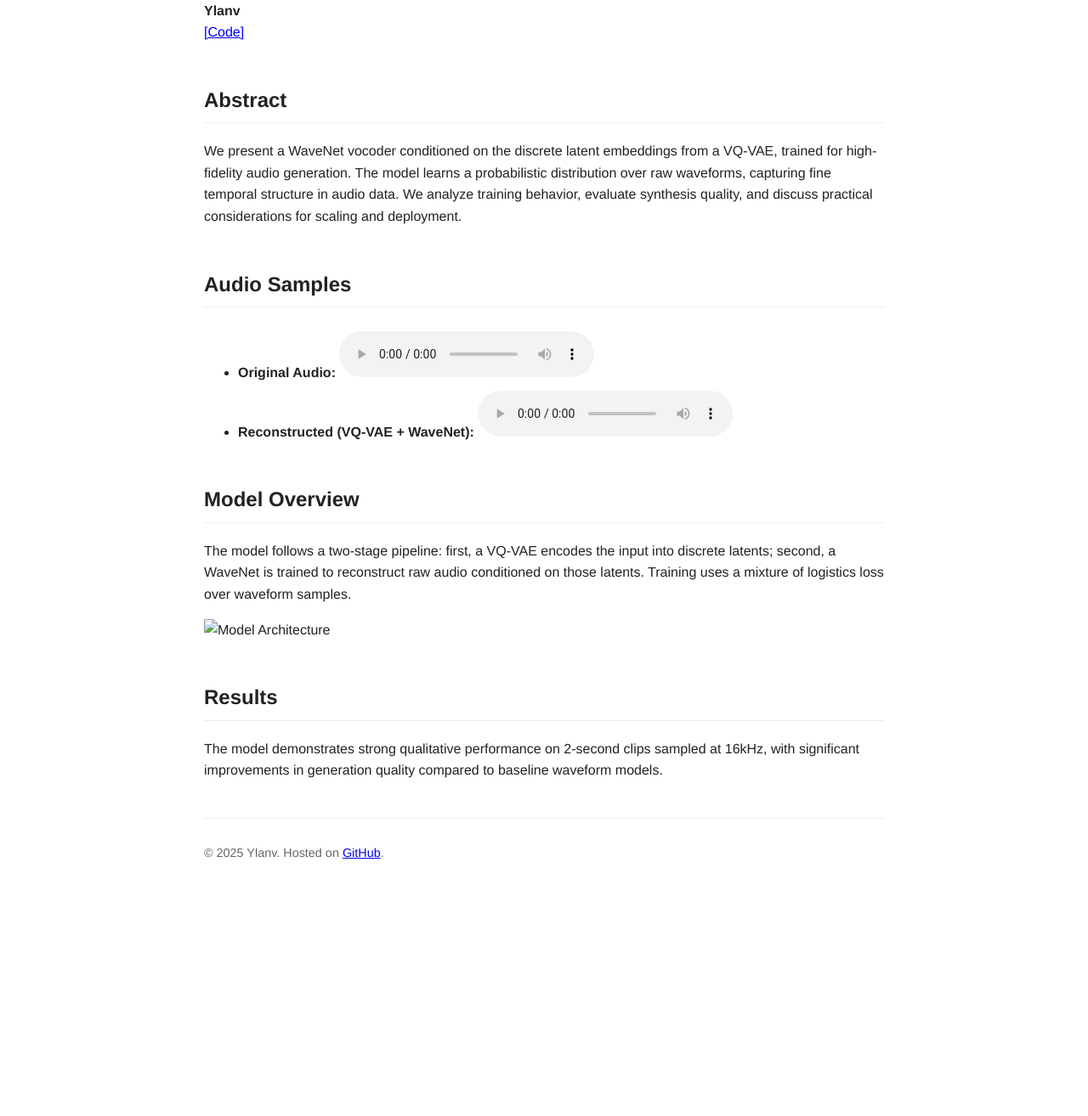
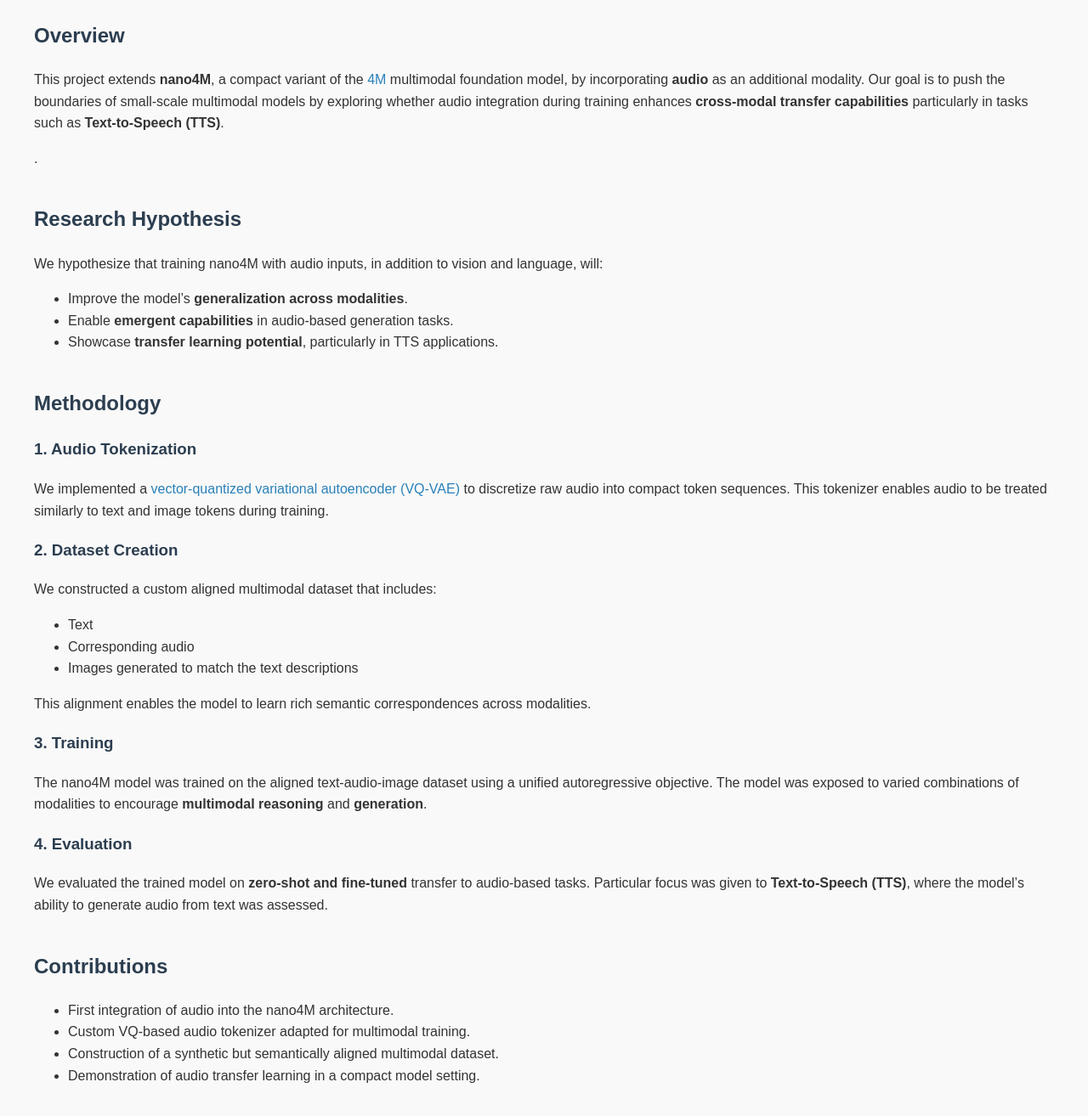
Before and after one commit to Ylanv/nano4M, a plain HTML site: page docs/index.html in a window 1280 px wide. Shown: the part 90-1404 px from the top of the page at 85% size. Before the commit the page ends 1138 px from the top, so only its background shows below. Drawn offline with Linux system fonts and the light colour scheme.

Commit message:
web : Add structure

```diff
--- a/docs/index.html
+++ b/docs/index.html
@@ -2,60 +2,78 @@
 <html lang="en">
 <head>
   <meta charset="UTF-8">
-  <title>WaveNet Conditioned on VQ-VAE Latents</title>
   <meta name="viewport" content="width=device-width, initial-scale=1.0">
-  <link rel="stylesheet" href="style.css">
+  <title>nano4M – Audio Modality Extension</title>
+  <style>
+    body {
+      font-family: Arial, sans-serif;
+      margin: 40px;
+      line-height: 1.6;
+      background-color: #f9f9f9;
+      color: #333;
+    }
+    h1, h2, h3 {
+      color: #2c3e50;
+    }
+    a {
+      color: #2980b9;
+      text-decoration: none;
+    }
+    a:hover {
+      text-decoration: underline;
+    }
+    .section {
+      margin-bottom: 40px;
+    }
+  </style>
 </head>
 <body>
+  <h1>nano4M – Adding Audio Modality to a Multimodal Foundation Model</h1>
 
-  <header>
-    <h1>WaveNet Conditioned on VQ-VAE Latents</h1>
-    <p><strong>Ylanv</strong><br>
-    <a href="https://github.com/Ylanv/nano4m">[Code]</a>
-    <!-- <a href="https://arxiv.org/abs/your-paper-id">[Paper]</a> -->
-    </p>
-  </header>
+  <div class="section">
+    <h2>Overview</h2>
+    <p>This project extends <strong>nano4M</strong>, a compact variant of the <a href="#">4M</a> multimodal foundation model, by incorporating <strong>audio</strong> as an additional modality. Our goal is to push the boundaries of small-scale multimodal models by exploring whether audio integration during training enhances <strong>cross-modal transfer capabilities</strong> particularly in tasks such as <strong>Text-to-Speech (TTS)</strong>.</p>.</p>
+  </div>
 
-  <section>
-    <h2>Abstract</h2>
-    <p>
-      We present a WaveNet vocoder conditioned on the discrete latent embeddings
-      from a VQ-VAE, trained for high-fidelity audio generation. The model
-      learns a probabilistic distribution over raw waveforms, capturing fine temporal structure
-      in audio data. We analyze training behavior, evaluate synthesis quality, and
-      discuss practical considerations for scaling and deployment.
-    </p>
-  </section>
+  <div class="section">
+    <h2>Research Hypothesis</h2>
+    <p>We hypothesize that training nano4M with audio inputs, in addition to vision and language, will:</p>
+    <ul>
+      <li>Improve the model’s <strong>generalization across modalities</strong>.</li>
+      <li>Enable <strong>emergent capabilities</strong> in audio-based generation tasks.</li>
+      <li>Showcase <strong>transfer learning potential</strong>, particularly in TTS applications.</li>
+    </ul>
+  </div>
 
-  <section>
-    <h2>Audio Samples</h2>
+  <div class="section">
+    <h2>Methodology</h2>
+    <h3>1. Audio Tokenization</h3>
+    <p>We implemented a <a href="#">vector-quantized variational autoencoder (VQ-VAE)</a> to discretize raw audio into compact token sequences. This tokenizer enables audio to be treated similarly to text and image tokens during training.</p>
+
+    <h3>2. Dataset Creation</h3>
+    <p>We constructed a custom aligned multimodal dataset that includes:</p>
     <ul>
-      <li><strong>Original Audio:</strong> <audio controls src="samples/original.wav"></audio></li>
-      <li><strong>Reconstructed (VQ-VAE + WaveNet):</strong> <audio controls src="samples/recon.wav"></audio></li>
+      <li>Text</li>
+      <li>Corresponding audio</li>
+      <li>Images generated to match the text descriptions</li>
     </ul>
-  </section>
+    <p>This alignment enables the model to learn rich semantic correspondences across modalities.</p>
 
-  <section>
-    <h2>Model Overview</h2>
-    <p>
-      The model follows a two-stage pipeline: first, a VQ-VAE encodes the input
-      into discrete latents; second, a WaveNet is trained to reconstruct raw audio
-      conditioned on those latents. Training uses a mixture of logistics loss over waveform samples.
-    </p>
-    <img src="architecture.png" alt="Model Architecture" width="600">
-  </section>
+    <h3>3. Training</h3>
+    <p>The nano4M model was trained on the aligned text-audio-image dataset using a unified autoregressive objective. The model was exposed to varied combinations of modalities to encourage <strong>multimodal reasoning</strong> and <strong>generation</strong>.</p>
 
-  <section>
-    <h2>Results</h2>
-    <p>
-      The model demonstrates strong qualitative performance on 2-second clips sampled at 16kHz,
-      with significant improvements in generation quality compared to baseline waveform models.
-    </p>
-  </section>
+    <h3>4. Evaluation</h3>
+    <p>We evaluated the trained model on <strong>zero-shot and fine-tuned</strong> transfer to audio-based tasks. Particular focus was given to <strong>Text-to-Speech (TTS)</strong>, where the model’s ability to generate audio from text was assessed.</p>
+  </div>
 
-  <footer>
-    <p>© 2025 Ylanv. Hosted on <a href="https://github.com/Ylanv/nano4m">GitHub</a>.</p>
-  </footer>
-
+  <div class="section">
+    <h2>Contributions</h2>
+    <ul>
+      <li>First integration of audio into the nano4M architecture.</li>
+      <li>Custom VQ-based audio tokenizer adapted for multimodal training.</li>
+      <li>Construction of a synthetic but semantically aligned multimodal dataset.</li>
+      <li>Demonstration of audio transfer learning in a compact model setting.</li>
+    </ul>
+  </div>
 </body>
 </html>
```
